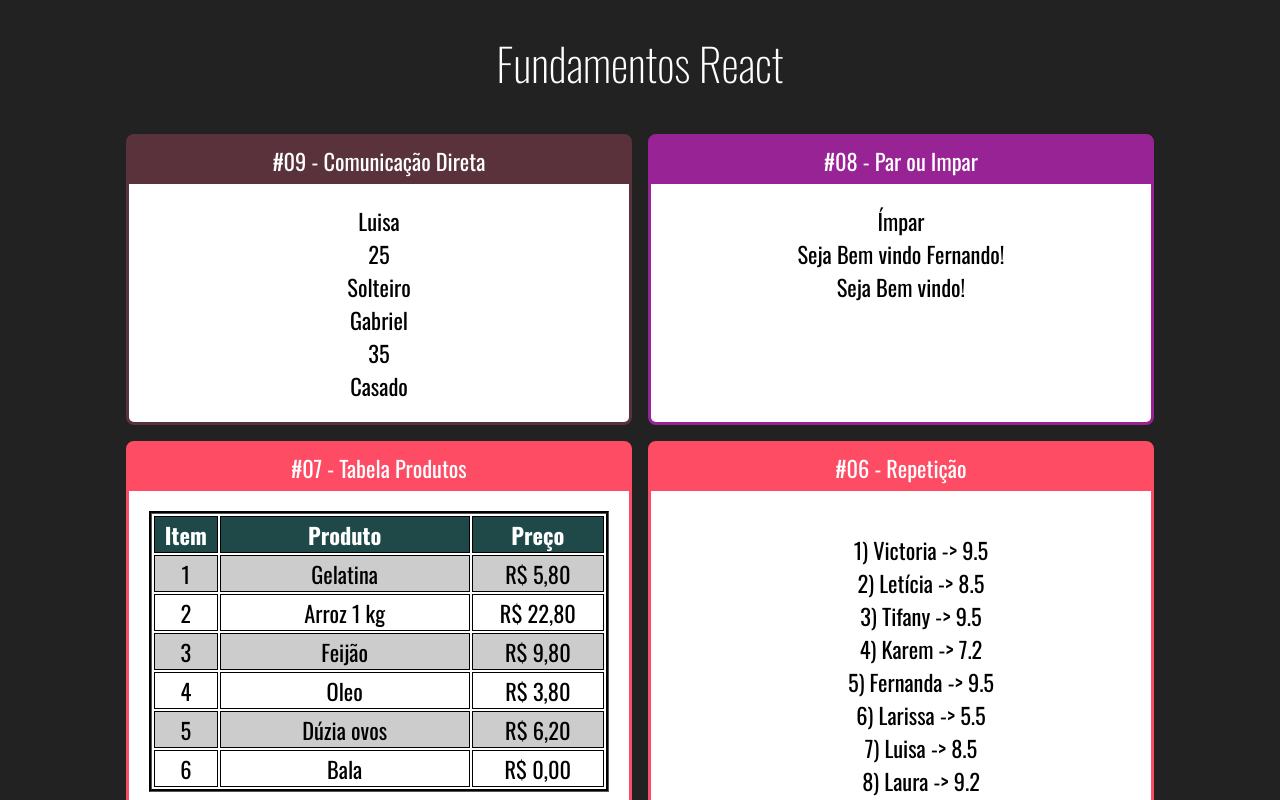
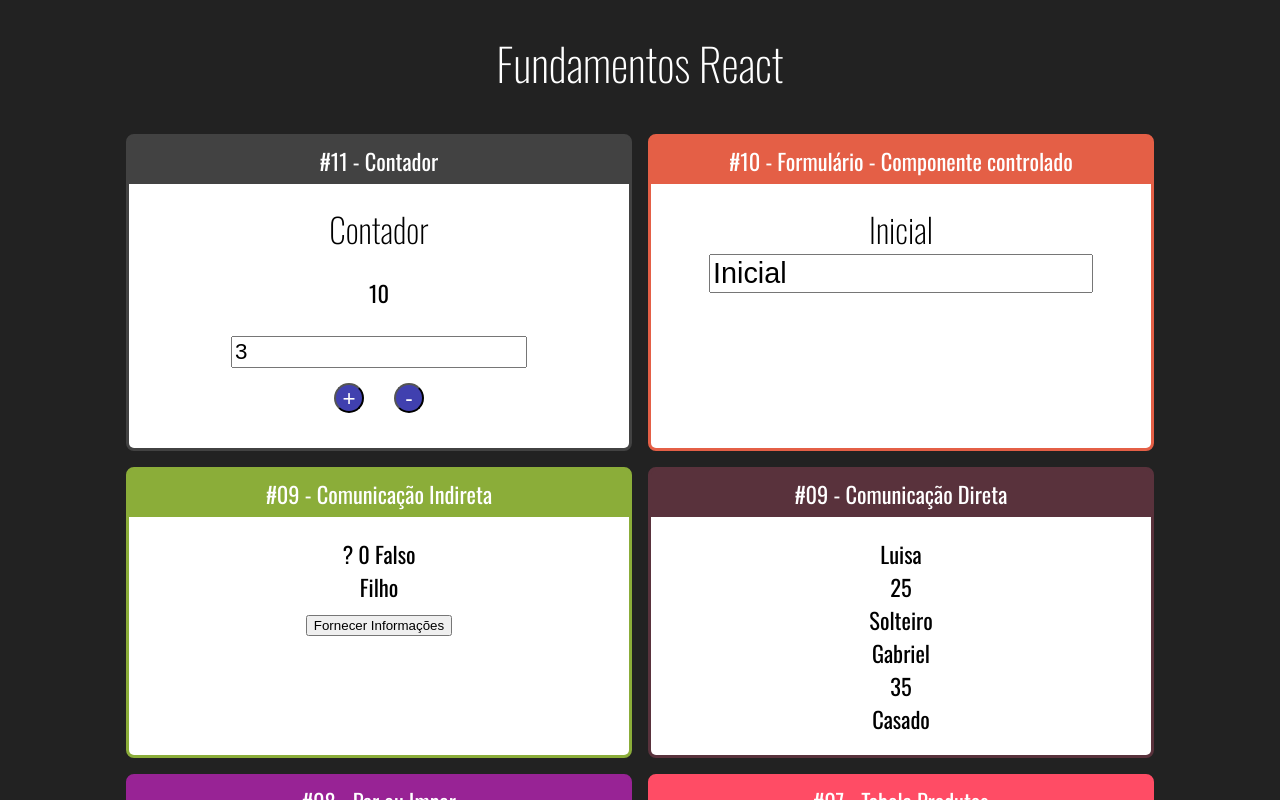
Before and after one commit to caiocesarfl/curso-react, a React (Create React App) app: page / in a window 1280 px wide. Shown: the top 800 px of the page. Built offline with nearby package versions, Linux system fonts and the light colour scheme.

Commit message:
Create a counter with class component

```diff
--- a/src/App.jsx
+++ b/src/App.jsx
@@ -1,6 +1,9 @@
 import React from "react";
 import "./App.css";
 
+import Contador from "./components/contador/Contador";
+import Input from "./components/formulario/Input";
+import IndiretaPai from "./components/comunicacao/IndiretaPai";
 import DiretaPai from "./components/comunicacao/DiretaPai";
 import UsuarioInfo from "./components/condicional/UsuarioInfo";
 import ParOuImpar from "./components/condicional/ParOuImpar";
@@ -20,6 +23,15 @@
     <div className="App">
         <h1> Fundamentos React </h1>
         <div className="Cards">
+            <Card titulo="#11 - Contador" color="#424242">
+                <Contador numeroInicial={10} passoInicial={3}></Contador>
+            </Card>
+            <Card titulo="#10 - Formulário - Componente controlado" color="#E45F46">
+                <Input></Input>
+            </Card>
+            <Card titulo="#09 - Comunicação Indireta" color="#8BAD39">
+                <IndiretaPai></IndiretaPai>
+            </Card>
             <Card titulo="#09 - Comunicação Direta" color="#59323C">
                 <DiretaPai></DiretaPai>
             </Card>
--- /dev/null
+++ b/src/components/comunicacao/IndiretaFilho.jsx
@@ -0,0 +1,18 @@
+import React from "react";
+
+// eslint-disable-next-line import/no-anonymous-default-export
+export default props => {
+    const callBack = props.quandoClicar;
+    const max = 50;
+    const min = 20;
+    const gerarIdade = () => parseInt(Math.random() * (max-min)) + min;
+    const gerarNerd = () => (parseInt(Math.random() * 10)) % 2 === 0
+
+
+    return (
+        <div>
+            <div>Filho</div>
+            <button onClick={_ => callBack('Celso', gerarIdade(), gerarNerd())}>Fornecer Informações</button>
+        </div>
+    )
+}
--- /dev/null
+++ b/src/components/comunicacao/IndiretaPai.jsx
@@ -0,0 +1,25 @@
+import React, {useState} from "react";
+import IndiretaFilho from "./IndiretaFilho";
+
+// eslint-disable-next-line import/no-anonymous-default-export
+export default props => {
+    const [nome, setNome] = useState('?')
+    const [idade, setIdade] = useState(0);
+    const [isNerd, setIsNerd] = useState(false);
+
+    function fornecerInformacoes (nome, idade, isNerd) {
+        setNome(nome);
+        setIdade(idade)
+        setIsNerd(isNerd)
+    }
+    return (
+        <div>
+            <div>
+                <span>{nome} </span>
+                <span>{idade} </span>
+                <span>{isNerd ? 'Verdadeiro' : 'Falso'} </span>
+            </div>
+            <IndiretaFilho quandoClicar={fornecerInformacoes} ></IndiretaFilho>
+        </div>
+    )
+}
--- /dev/null
+++ b/src/components/contador/Contador.css
@@ -0,0 +1,13 @@
+.Contador input {
+    font-size: 1.4rem;
+}
+
+.Contador button {
+    margin: 15px;
+    height : 30px;
+    width: 30px;
+    border-radius: 50%;
+    background-color: #4040af;
+    color: #fff;
+    font-size: 1.4rem;
+}
--- /dev/null
+++ b/src/components/contador/Contador.jsx
@@ -0,0 +1,45 @@
+import "./Contador.css"
+import React, { Component } from 'react'
+
+class Contador extends Component {
+
+    state = {
+        numero : this.props.numeroInicial || 0,
+        passo : this.props.passoInicial || 1
+    }
+
+    inc = () => {
+        this.setState({
+            numero : this.state.numero + this.state.passo
+        })
+    }
+
+    dec = () => {
+        this.setState({
+            numero : this.state.numero - this.state.passo
+        })
+    }
+
+    setPasso = (e) => {
+        this.setState({
+            passo: +e.target.value
+        });
+    }
+
+    render () {
+        return (
+            <div className="Contador">
+                <h2>Contador</h2>
+                <p>{this.state.numero}</p>
+                <div>
+                    <label htmlFor="passoInput"></label>
+                    <input id="passoInput" type="number" value={this.state.passo} onChange={this.setPasso}/>
+                </div>
+                <button onClick={this.inc}>+</button>
+                <button onClick={this.dec}>-</button>
+            </div>
+        )
+    }
+}
+
+export default Contador
--- /dev/null
+++ b/src/components/formulario/Input.css
@@ -0,0 +1,3 @@
+.Input input {
+    font-size: 1.8rem;
+}
--- /dev/null
+++ b/src/components/formulario/Input.jsx
@@ -0,0 +1,19 @@
+import "./Input.css";
+import React, {useState} from "react";
+
+// eslint-disable-next-line import/no-anonymous-default-export
+export default props => {
+
+    const[valor, setValor] = useState('Inicial')
+
+    function mudar (e) {
+        setValor(e.target.value);
+    }
+
+    return (
+        <div className="Input">
+            <h2>{valor}</h2>
+            <input value={valor} onChange = {mudar}></input>
+        </div>
+    )
+}
```
